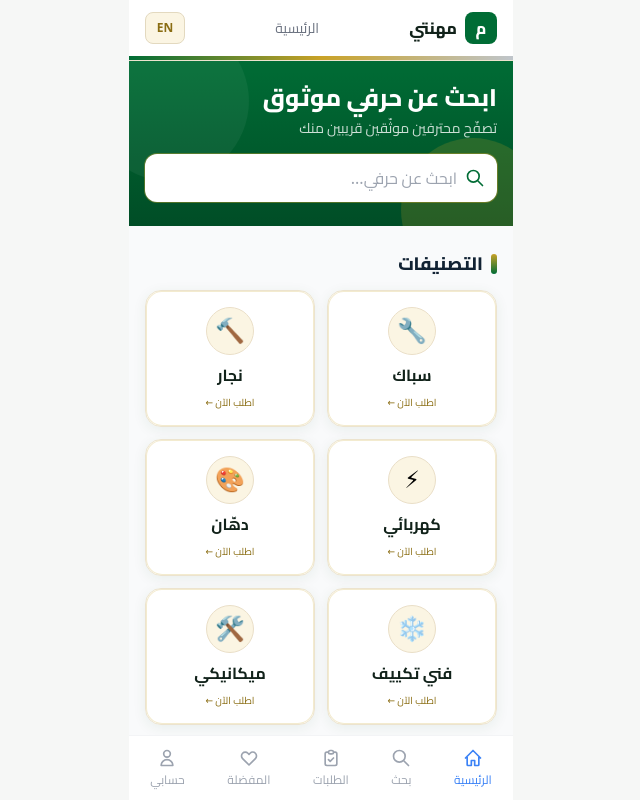
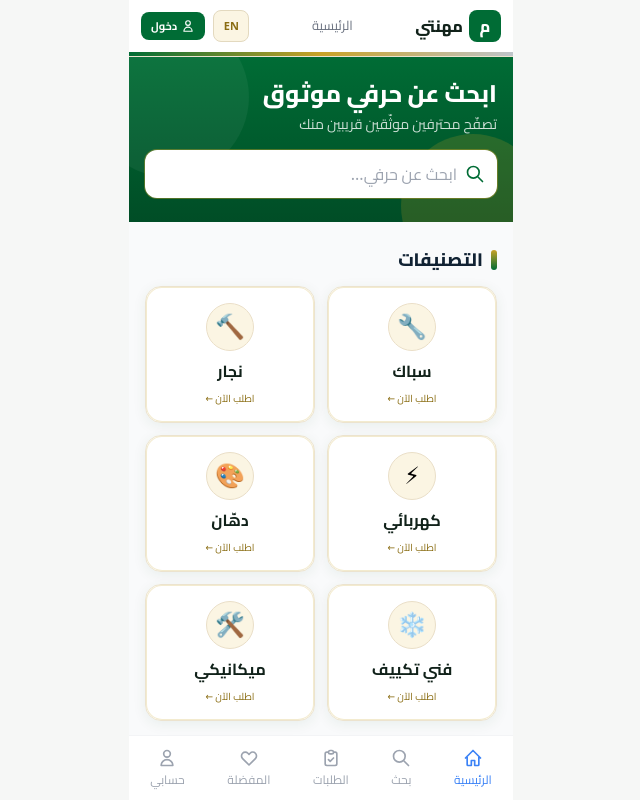
Before and after one commit to familylive/matn, a React (Vite) app: page / in a window 1280 px wide. Shown: the whole page, without its empty margins (489-1129 px from the left). Built offline with nearby package versions, Linux system fonts and the light colour scheme; no server answers.

Commit message:
هيدر: زر دخول + اسم المستخدم وأيقونته بعد الدخول

```diff
--- a/src/components/Header.jsx
+++ b/src/components/Header.jsx
@@ -1,5 +1,6 @@
-import { useLocation } from 'react-router-dom'
+import { Link, useLocation } from 'react-router-dom'
 import { useLang } from '../i18n/LanguageContext.jsx'
+import { useAuth } from '../context/AuthContext.jsx'
 
 const titleKeys = {
   '/': 'nav.home',
@@ -13,21 +14,53 @@ const titleKeys = {
 export default function Header() {
   const { pathname } = useLocation()
   const { t, lang, toggleLang } = useLang()
+  const { user, isAuthenticated } = useAuth()
+
+  const name = user?.name || user?.userName || ''
+  const initial = name.trim().charAt(0) || '؟'
+
   return (
     <header className="bg-white border-b border-[#ECE3CE]">
-      <div className="px-4 py-3 flex items-center justify-between">
-        <div className="flex items-center gap-2">
+      <div className="px-3 py-2.5 flex items-center gap-2">
+        <Link to="/" className="flex items-center gap-1.5 shrink-0">
           <span className="w-8 h-8 rounded-lg bg-[#006C35] text-white grid place-items-center font-extrabold">م</span>
-          <span className="font-extrabold text-[#11221A]">{t('app.name')}</span>
-        </div>
-        <span className="text-sm text-gray-500">{t(titleKeys[pathname] || 'app.name')}</span>
+          <span className="font-extrabold text-[#11221A] hidden sm:inline">{t('app.name')}</span>
+        </Link>
+
+        <span className="flex-1 text-center text-[13px] text-gray-500 truncate">
+          {t(titleKeys[pathname] || 'app.name')}
+        </span>
+
         <button
           onClick={toggleLang}
           aria-label="Change language"
-          className="w-10 h-8 rounded-lg border border-[#E3D9BF] text-xs font-bold text-[#8a6d13] bg-[#FBF5E3]"
+          className="w-9 h-8 rounded-lg border border-[#E3D9BF] text-[11px] font-bold text-[#8a6d13] bg-[#FBF5E3] shrink-0"
         >
           {lang === 'ar' ? 'EN' : 'ع'}
         </button>
+
+        {isAuthenticated ? (
+          <Link
+            to="/profile"
+            className="flex items-center gap-1.5 shrink-0 max-w-[110px]"
+            aria-label="حسابي"
+          >
+            <span className="w-8 h-8 rounded-full bg-[#006C35] text-white grid place-items-center text-sm font-bold">
+              {initial}
+            </span>
+            <span className="text-[11px] font-bold text-[#11221A] truncate">{name.split(' ')[0]}</span>
+          </Link>
+        ) : (
+          <Link
+            to="/login"
+            className="flex items-center gap-1 shrink-0 bg-[#006C35] text-white text-[11px] font-bold px-2.5 py-1.5 rounded-lg"
+          >
+            <svg className="w-3.5 h-3.5" fill="none" stroke="currentColor" strokeWidth="2" viewBox="0 0 24 24">
+              <path strokeLinecap="round" strokeLinejoin="round" d="M16 7a4 4 0 11-8 0 4 4 0 018 0zM12 14a7 7 0 00-7 7h14a7 7 0 00-7-7z" />
+            </svg>
+            دخول
+          </Link>
+        )}
       </div>
       <div className="gold-bar" />
     </header>
```
